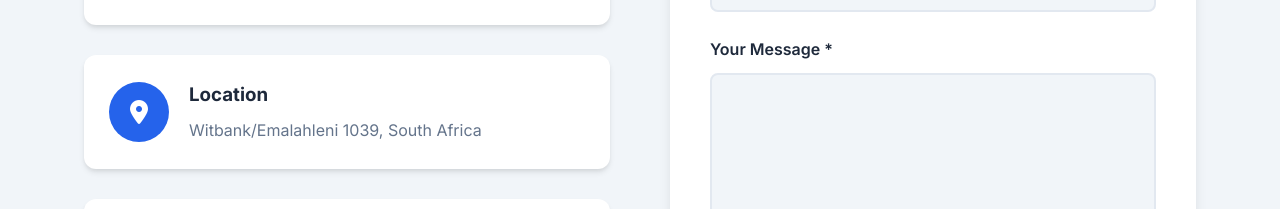
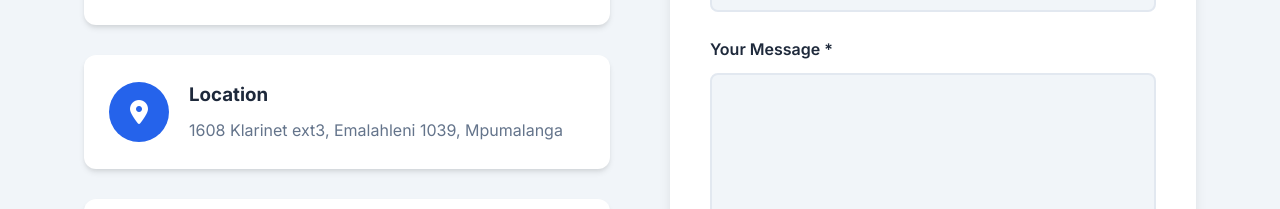
Before and after one commit to Bafana4949/Bafana_Portfolio, a plain HTML site: page index.html in a window 1280 px wide. Shown: the part 6759-6968 px from the top of the page. Drawn offline with Linux system fonts and the light colour scheme.

Commit message:
Update index.html

```diff
--- a/index.html
+++ b/index.html
@@ -1688,7 +1688,7 @@
                         </div>
                         <div class="contact-text">
                             <h3>Location</h3>
-                            <p>Witbank/Emalahleni 1039, South Africa</p>
+                            <p>1608 Klarinet ext3, Emalahleni 1039, Mpumalanga</p>
                         </div>
                     </div>
 
```
